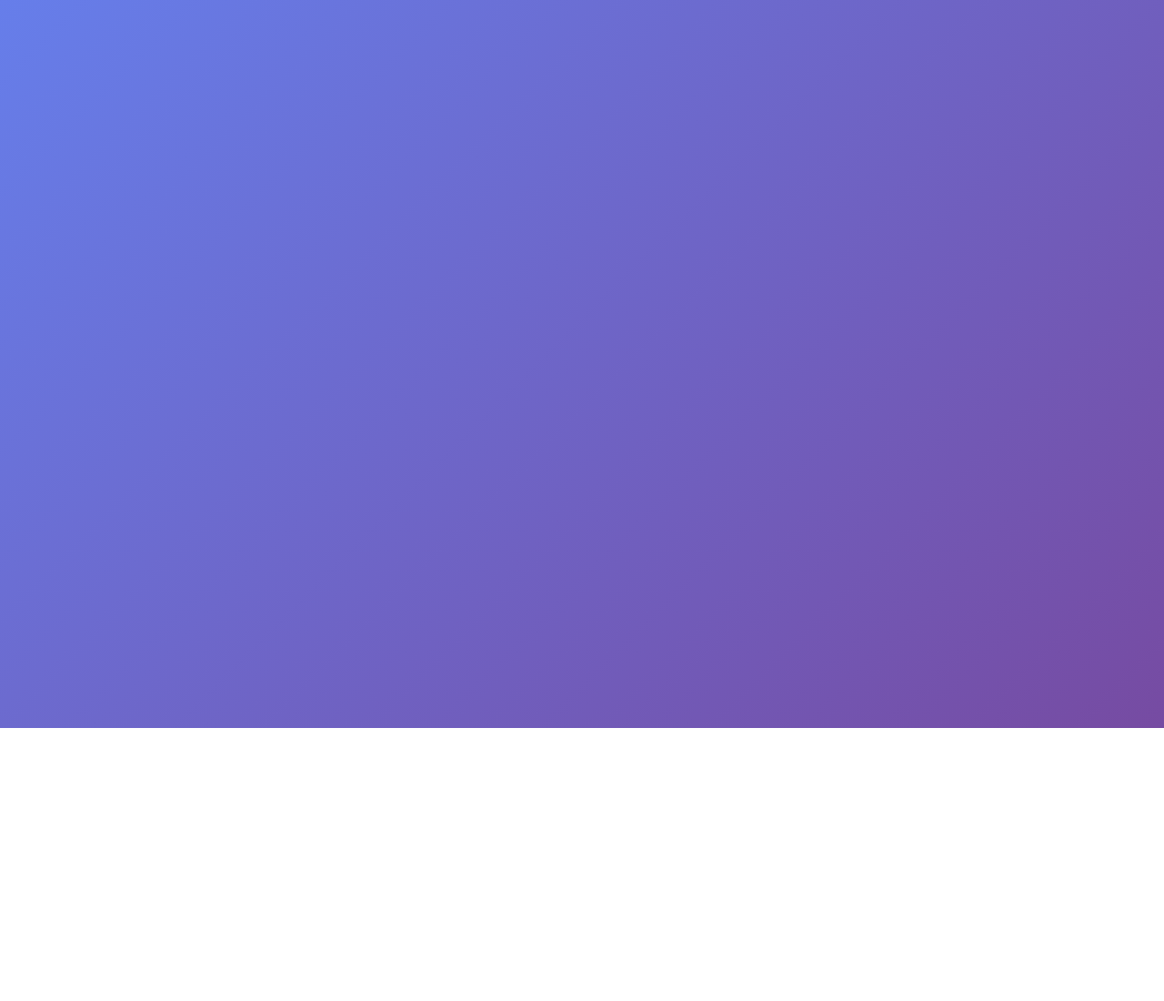
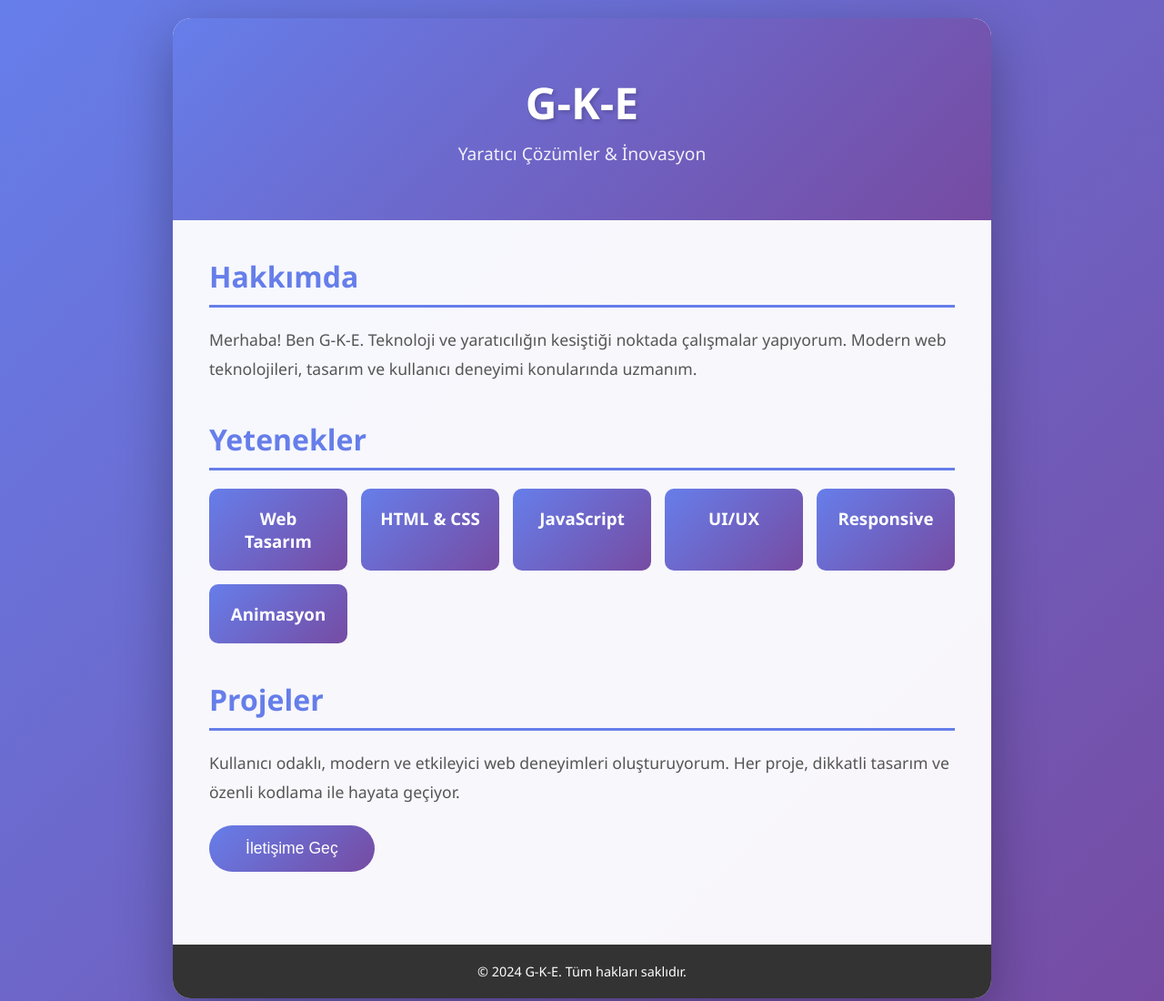
Before and after one commit to Gokce-cloud/GOKCE, a plain HTML site: page index.html in a window 1280 px wide. Shown: the top 1100 px of the page at 91% size. Before the commit the page ends 800 px from the top, so only its background shows below. Drawn offline with Linux system fonts and the light colour scheme.

Commit message:
Update index.html

```diff
--- a/index.html
+++ b/index.html
@@ -3,7 +3,7 @@
 <head>
     <meta charset="UTF-8">
     <meta name="viewport" content="width=device-width, initial-scale=1.0">
-    <title>AI Sesli Asistan</title>
+    <title>G-K-E Portfolio</title>
     <style>
         * {
             margin: 0;
@@ -16,57 +16,171 @@
             background: linear-gradient(135deg, #667eea 0%, #764ba2 100%);
             min-height: 100vh;
             display: flex;
-            flex-direction: column;
+            justify-content: center;
             align-items: center;
-            justify-content: center;
             padding: 20px;
         }
 
         .container {
-            text-align: center;
-            color: white;
-            max-width: 800px;
+            background: rgba(255, 255, 255, 0.95);
+            border-radius: 20px;
+            box-shadow: 0 20px 60px rgba(0, 0, 0, 0.3);
+            max-width: 900px;
             width: 100%;
+            overflow: hidden;
         }
 
-        h1 {
-            font-size: 2.5em;
-            margin-bottom: 20px;
-            text-shadow: 2px 2px 4px rgba(0,0,0,0.3);
-            animation: fadeIn 1s ease-in;
+        .header {
+            background: linear-gradient(135deg, #667eea 0%, #764ba2 100%);
+            color: white;
+            padding: 60px 40px;
+            text-align: center;
         }
 
-        .description {
-            font-size: 1.2em;
-            margin-bottom: 30px;
-            opacity: 0.9;
-            animation: fadeIn 1.5s ease-in;
+        .header h1 {
+            font-size: 3em;
+            margin-bottom: 10px;
+            text-shadow: 2px 2px 4px rgba(0, 0, 0, 0.2);
         }
 
-        .info-box {
-            background: rgba(255, 255, 255, 0.1);
-            backdrop-filter: blur(10px);
-            border-radius: 15px;
-            padding: 30px;
-            margin-top: 40px;
-            border: 1px solid rgba(255, 255, 255, 0.2);
-            animation: fadeIn 2s ease-in;
-        }
-
-        .info-box h2 {
-            margin-bottom: 15px;
-            font-size: 1.5em;
-        }
-
-        .info-box p {
-            line-height: 1.6;
+        .header p {
+            font-size: 1.2em;
             opacity: 0.9;
         }
 
-        @keyframes fadeIn {
-            from {
-                opacity: 0;
-                transform: translateY(20px);
+        .content {
+            padding: 40px;
+        }
+
+        .section {
+            margin-bottom: 40px;
+        }
+
+        .section h2 {
+            color: #667eea;
+            font-size: 2em;
+            margin-bottom: 20px;
+            border-bottom: 3px solid #667eea;
+            padding-bottom: 10px;
+        }
+
+        .section p {
+            line-height: 1.8;
+            color: #555;
+            font-size: 1.1em;
+        }
+
+        .skills {
+            display: grid;
+            grid-template-columns: repeat(auto-fit, minmax(150px, 1fr));
+            gap: 15px;
+            margin-top: 20px;
+        }
+
+        .skill-card {
+            background: linear-gradient(135deg, #667eea 0%, #764ba2 100%);
+            color: white;
+            padding: 20px;
+            border-radius: 10px;
+            text-align: center;
+            transition: transform 0.3s ease;
+            cursor: pointer;
+        }
+
+        .skill-card:hover {
+            transform: translateY(-5px);
+            box-shadow: 0 10px 20px rgba(102, 126, 234, 0.4);
+        }
+
+        .contact-btn {
+            background: linear-gradient(135deg, #667eea 0%, #764ba2 100%);
+            color: white;
+            border: none;
+            padding: 15px 40px;
+            font-size: 1.1em;
+            border-radius: 50px;
+            cursor: pointer;
+            transition: transform 0.3s ease;
+            margin-top: 20px;
+        }
+
+        .contact-btn:hover {
+            transform: scale(1.05);
+            box-shadow: 0 10px 20px rgba(102, 126, 234, 0.4);
+        }
+
+        .footer {
+            background: #333;
+            color: white;
+            text-align: center;
+            padding: 20px;
+            font-size: 0.9em;
+        }
+
+        @media (max-width: 768px) {
+            .header h1 {
+                font-size: 2em;
             }
-            to {
-                op
+
+            .skills {
+                grid-template-columns: repeat(auto-fit, minmax(120px, 1fr));
+            }
+        }
+    </style>
+</head>
+<body>
+    <div class="container">
+        <div class="header">
+            <h1>G-K-E</h1>
+            <p>Yaratıcı Çözümler & İnovasyon</p>
+        </div>
+
+        <div class="content">
+            <div class="section">
+                <h2>Hakkımda</h2>
+                <p>
+                    Merhaba! Ben G-K-E. Teknoloji ve yaratıcılığın kesiştiği noktada çalışmalar yapıyorum.
+                    Modern web teknolojileri, tasarım ve kullanıcı deneyimi konularında uzmanım.
+                </p>
+            </div>
+
+            <div class="section">
+                <h2>Yetenekler</h2>
+                <div class="skills">
+                    <div class="skill-card">
+                        <h3>Web Tasarım</h3>
+                    </div>
+                    <div class="skill-card">
+                        <h3>HTML & CSS</h3>
+                    </div>
+                    <div class="skill-card">
+                        <h3>JavaScript</h3>
+                    </div>
+                    <div class="skill-card">
+                        <h3>UI/UX</h3>
+                    </div>
+                    <div class="skill-card">
+                        <h3>Responsive</h3>
+                    </div>
+                    <div class="skill-card">
+                        <h3>Animasyon</h3>
+                    </div>
+                </div>
+            </div>
+
+            <div class="section">
+                <h2>Projeler</h2>
+                <p>
+                    Kullanıcı odaklı, modern ve etkileyici web deneyimleri oluşturuyorum.
+                    Her proje, dikkatli tasarım ve özenli kodlama ile hayata geçiyor.
+                </p>
+                <button class="contact-btn" onclick="alert('İletişim: gokce@example.com')">İletişime Geç</button>
+            </div>
+        </div>
+
+        <div class="footer">
+            <p>&copy; 2024 G-K-E. Tüm hakları saklıdır.</p>
+        </div>
+    </div>
+</body>
+</html>
```
